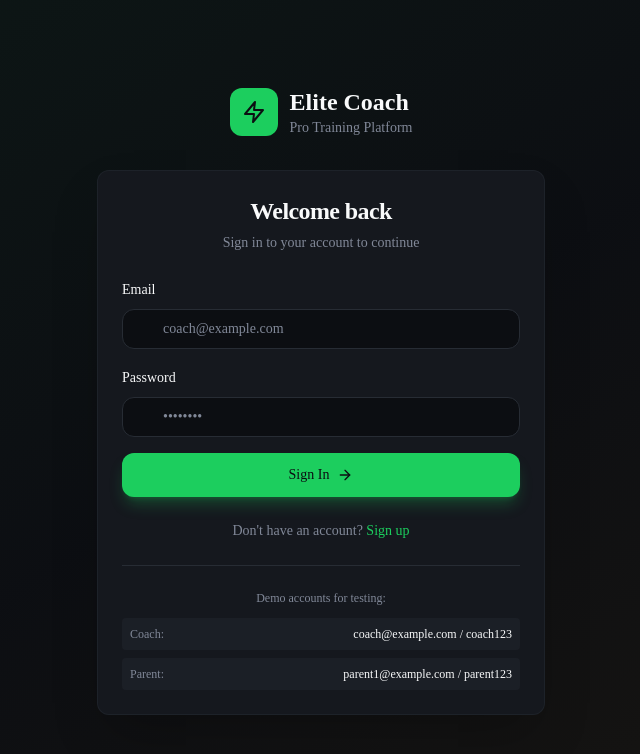
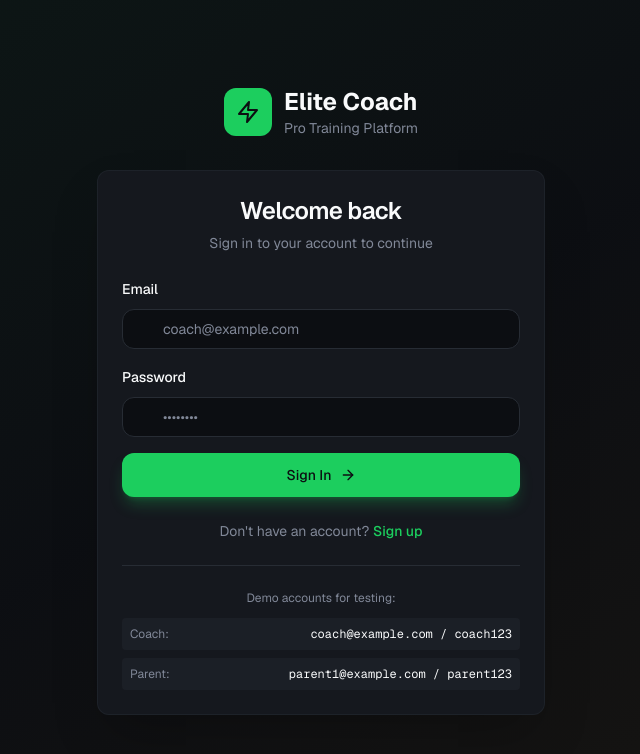
Before and after one commit to Sabz21/Football-coaching-app, a Next.js app in the folder frontend/: page /auth/login in a window 1280 px wide. Shown: the top 754 px of the page, without its empty margins (319-959 px from the left). Built offline with nearby package versions, Linux system fonts and the light colour scheme.

Commit message:
fix: Restore Geist font

```diff
--- a/frontend/src/app/layout.tsx
+++ b/frontend/src/app/layout.tsx
@@ -1,12 +1,8 @@
 import type { Metadata } from 'next';
-import { Inter } from 'next/font/google';
+import { GeistSans } from 'geist/font/sans';
+import { GeistMono } from 'geist/font/mono';
 import './globals.css';
 import { Providers } from './providers';
-
-const inter = Inter({
-  subsets: ['latin'],
-  variable: '--font-sans',
-});
 
 export const metadata: Metadata = {
   title: 'Elite Coach Pro - Football Training Platform',
@@ -20,7 +16,7 @@ export default function RootLayout({
 }) {
   return (
     <html lang="en" className="dark">
-      <body className={`${inter.variable} font-sans antialiased`}>
+      <body className={`${GeistSans.variable} ${GeistMono.variable} font-sans antialiased`}>
         <Providers>{children}</Providers>
       </body>
     </html>
```
